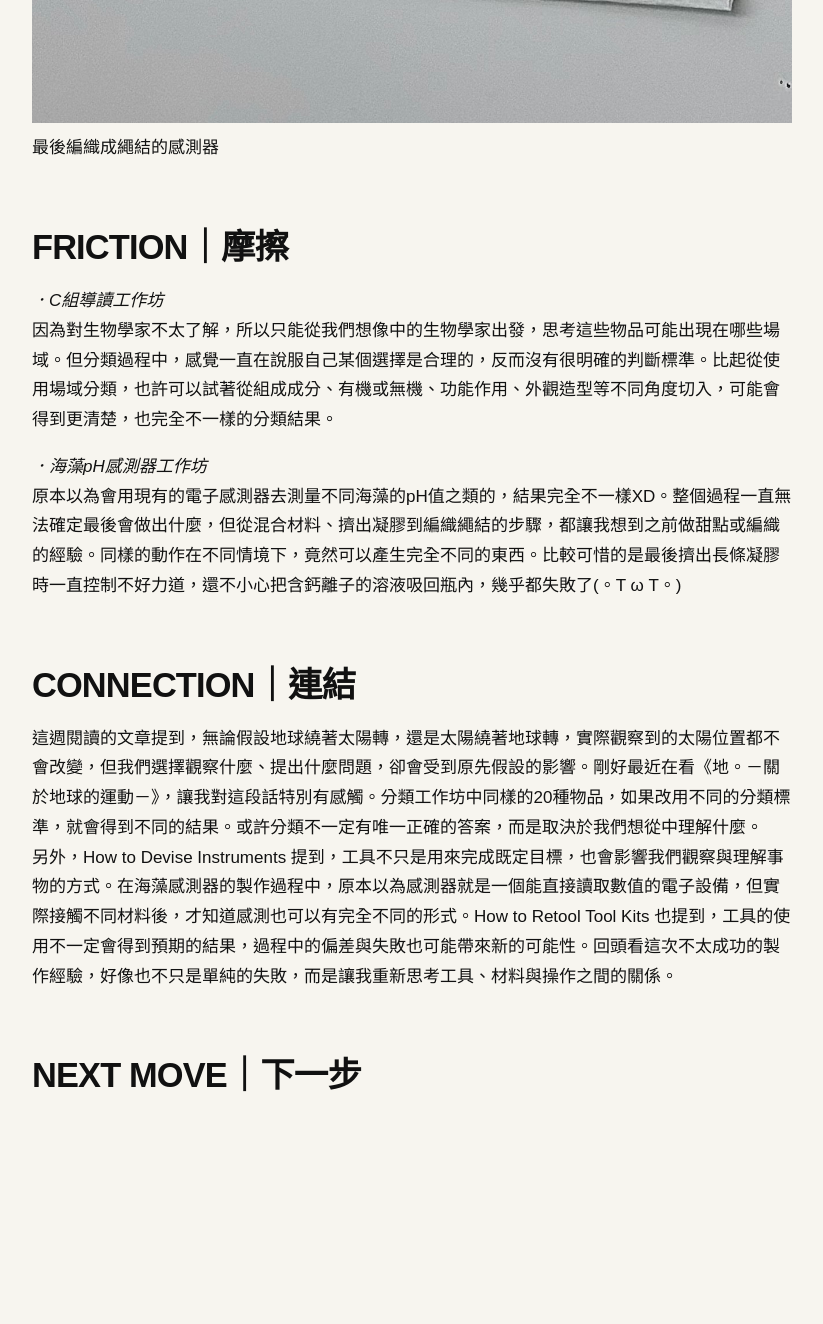
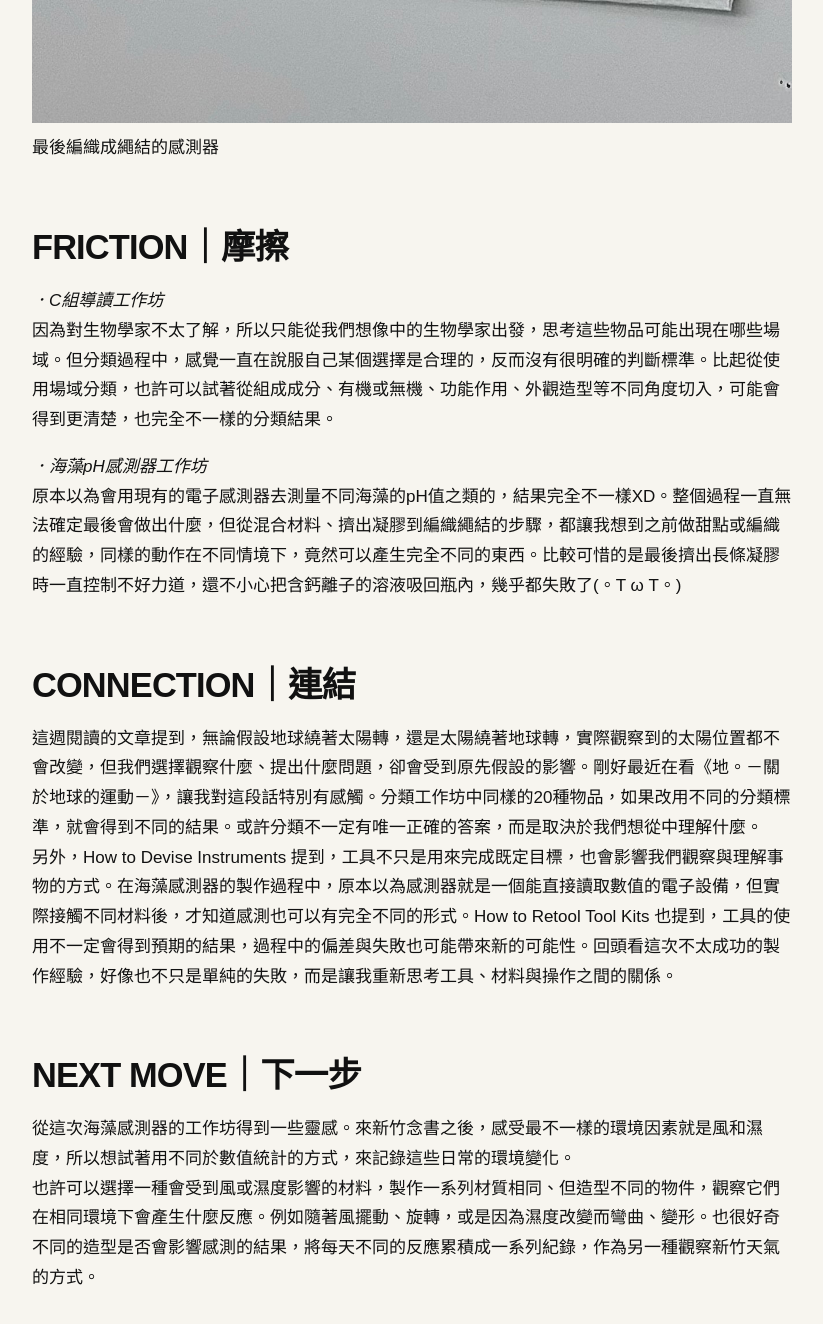
Before and after one commit to liki1928/fieldworkarchive, a Jekyll site: the page built from weeks/week-05.md, in a window 1280 px wide and 1400 px high, scrolled down 3169 px. Shown: the top 1324 px of the window, without its empty margins (48-871 px from the left). Built offline with Jekyll 4.4.1, drawn with Linux system fonts in a browser that asks for light colours; before the commit the page ends 4372 px from its top, so only the background shows below that.

Commit message:
Update week-05.md

```diff
--- a/weeks/week-05.md
+++ b/weeks/week-05.md
@@ -31,7 +31,7 @@ _．C組導讀工作坊_<br>
 因為對生物學家不太了解，所以只能從我們想像中的生物學家出發，思考這些物品可能出現在哪些場域。但分類過程中，感覺一直在說服自己某個選擇是合理的，反而沒有很明確的判斷標準。比起從使用場域分類，也許可以試著從組成成分、有機或無機、功能作用、外觀造型等不同角度切入，可能會得到更清楚，也完全不一樣的分類結果。
 
 _．海藻pH感測器工作坊_<br>
-原本以為會用現有的電子感測器去測量不同海藻的pH值之類的，結果完全不一樣XD。整個過程一直無法確定最後會做出什麼，但從混合材料、擠出凝膠到編織繩結的步驟，都讓我想到之前做甜點或編織的經驗。同樣的動作在不同情境下，竟然可以產生完全不同的東西。比較可惜的是最後擠出長條凝膠時一直控制不好力道，還不小心把含鈣離子的溶液吸回瓶內，幾乎都失敗了(。T ω T。)
+原本以為會用現有的電子感測器去測量不同海藻的pH值之類的，結果完全不一樣XD。整個過程一直無法確定最後會做出什麼，但從混合材料、擠出凝膠到編織繩結的步驟，都讓我想到之前做甜點或編織的經驗，同樣的動作在不同情境下，竟然可以產生完全不同的東西。比較可惜的是最後擠出長條凝膠時一直控制不好力道，還不小心把含鈣離子的溶液吸回瓶內，幾乎都失敗了(。T ω T。)
 
 ## CONNECTION｜連結
 <!-- 選擇本週閱讀或課堂案例中的一個概念。它如何改變你對上述瞬間的理解？ -->
@@ -40,3 +40,5 @@ _．海藻pH感測器工作坊_<br>
 
 ## NEXT MOVE｜下一步
 <!-- 如果把這個發現轉化成工具、介面、規則、身體技術或作品，你下一步會測試什麼？ -->
+從這次海藻感測器的工作坊得到一些靈感。來新竹念書之後，感受最不一樣的環境因素就是風和濕度，所以想試著用不同於數值統計的方式，來記錄這些日常的環境變化。<br>
+也許可以選擇一種會受到風或濕度影響的材料，製作一系列材質相同、但造型不同的物件，觀察它們在相同環境下會產生什麼反應。例如隨著風擺動、旋轉，或是因為濕度改變而彎曲、變形。也很好奇不同的造型是否會影響感測的結果，將每天不同的反應累積成一系列紀錄，作為另一種觀察新竹天氣的方式。
```
